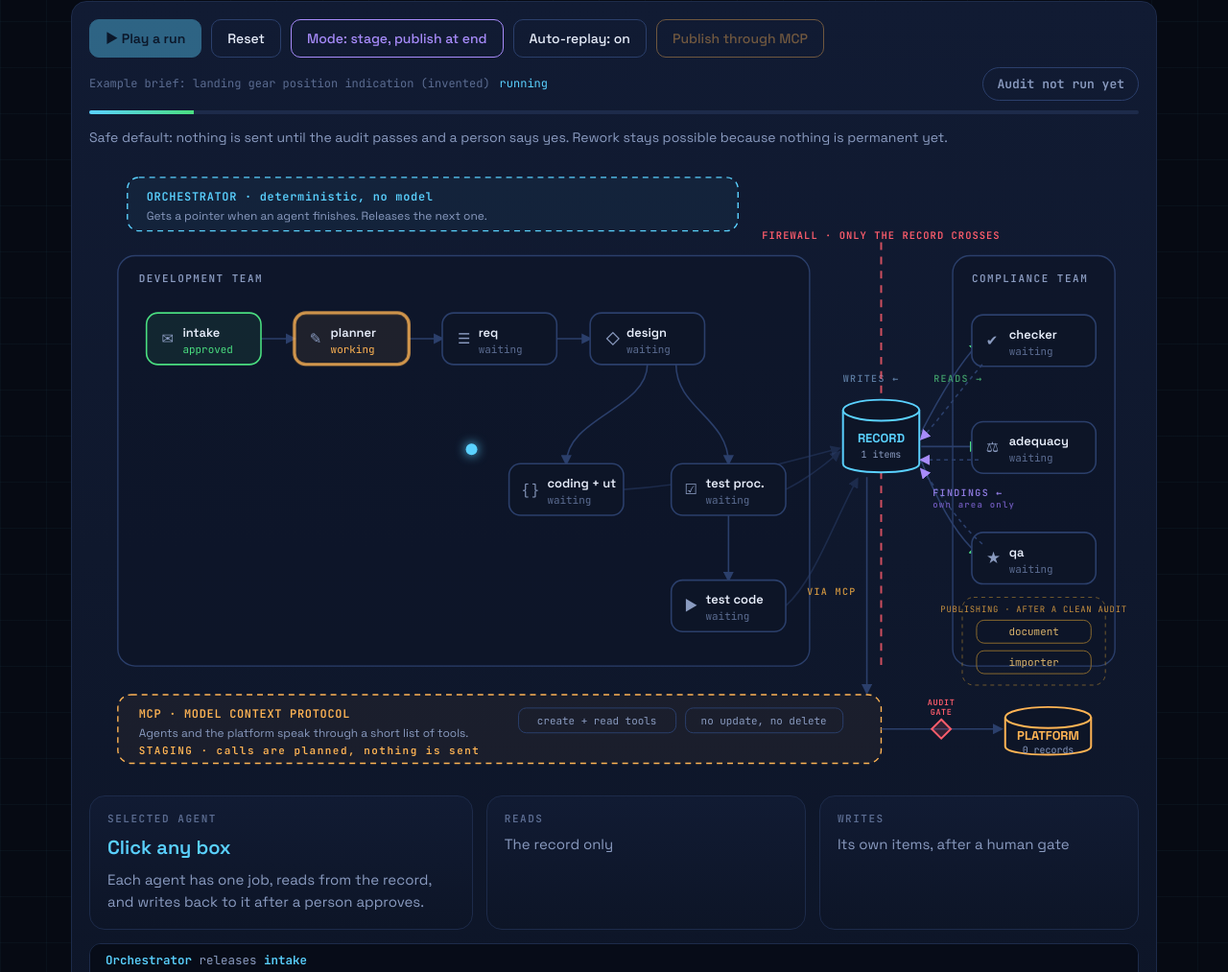
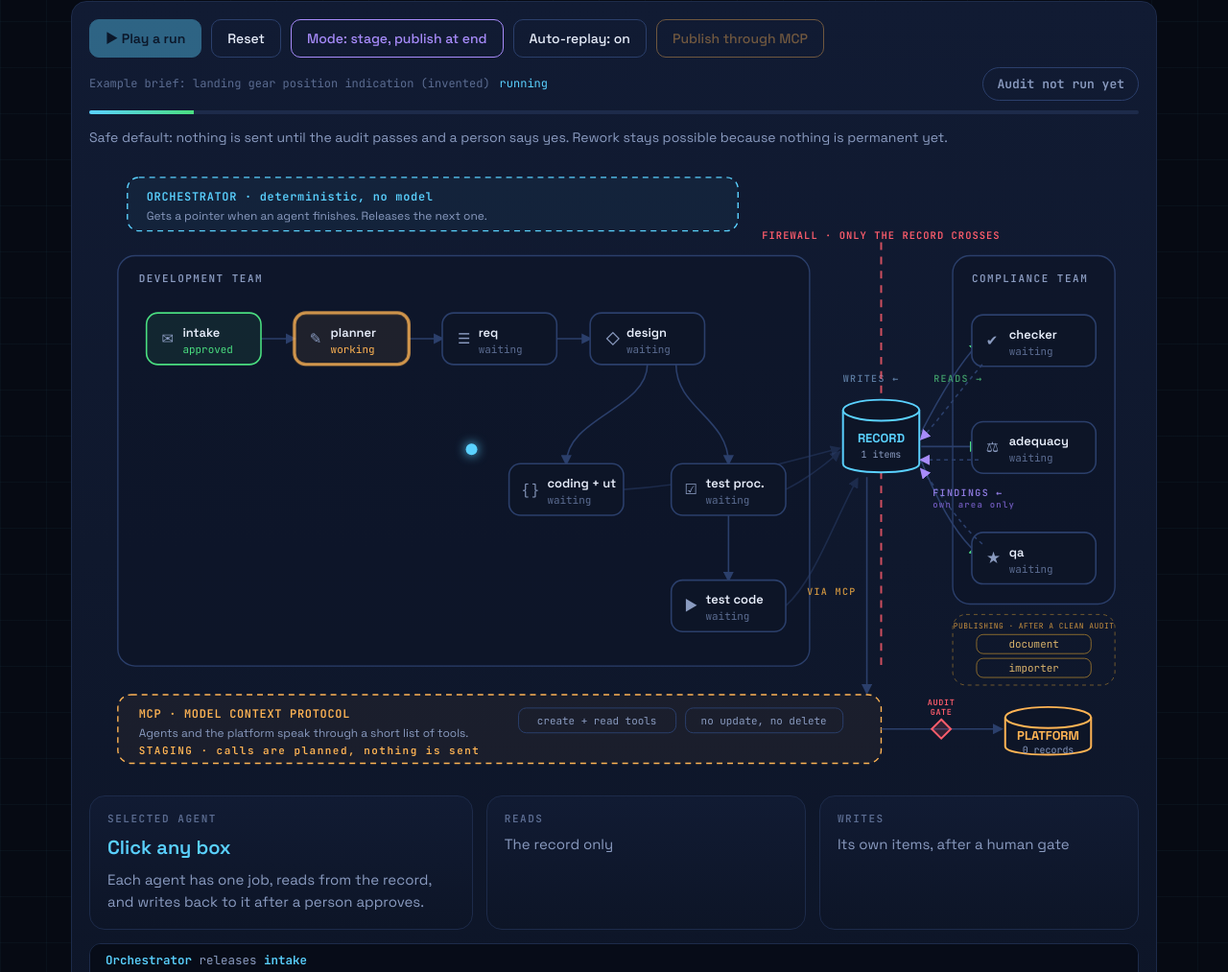
Before and after one commit to YashRao10/agentic-engineering-workflow, a plain HTML site: page index.html in a window 1280 px wide. Shown: the part 2378-3391 px from the top of the page at 96% size. Drawn offline with Linux system fonts and the light colour scheme.

Commit message:
Move the publishing team below the compliance box so the teams do not overlap
Co-Authored-By: Claude Sonnet 5.5 <noreply@anthropic.com>
Claude-Session: https://claude.ai/code/session_01UUkYuynFXkmbBP2xHYaBWr

```diff
--- a/index.html
+++ b/index.html
@@ -461,7 +461,7 @@ footer{max-width:1180px;margin:0 auto;padding:40px 24px 80px;color:var(--dim);fo
 
       <rect class="zone" x="30" y="100" width="725" height="430" rx="18"/>
       <text class="zt" x="52" y="128">DEVELOPMENT TEAM</text>
-      <rect class="zone" x="905" y="100" width="170" height="430" rx="18"/>
+      <rect class="zone" x="905" y="100" width="170" height="365" rx="18"/>
       <text class="zt" x="925" y="128">COMPLIANCE TEAM</text>
 
       <!-- chain arrows -->
@@ -522,12 +522,12 @@ footer{max-width:1180px;margin:0 auto;padding:40px 24px 80px;color:var(--dim);fo
 
       <!-- publishing team: runs only after a clean audit (static, not part of the animation) -->
       <g id="pubteam" aria-label="Publishing team: document agent and importer, after a clean audit">
-        <rect x="915" y="458" width="150" height="92" rx="12" fill="none" stroke="#8a6a2f" stroke-dasharray="4 4" opacity=".8"/>
-        <text x="990" y="474" text-anchor="middle" style="font:9px JetBrains Mono,monospace;fill:#c9913f;letter-spacing:.08em">PUBLISHING · AFTER A CLEAN AUDIT</text>
-        <rect x="930" y="482" width="120" height="24" rx="8" fill="none" stroke="#8a6a2f"/>
-        <text x="990" y="498" text-anchor="middle" style="font:11px JetBrains Mono,monospace;fill:#d9b36b">document</text>
-        <rect x="930" y="514" width="120" height="24" rx="8" fill="none" stroke="#8a6a2f"/>
-        <text x="990" y="530" text-anchor="middle" style="font:11px JetBrains Mono,monospace;fill:#d9b36b">importer</text>
+        <rect x="905" y="476" width="170" height="74" rx="14" fill="none" stroke="#8a6a2f" stroke-dasharray="4 4" opacity=".8"/>
+        <text x="990" y="491" text-anchor="middle" style="font:8px JetBrains Mono,monospace;fill:#c9913f;letter-spacing:.06em">PUBLISHING · AFTER A CLEAN AUDIT</text>
+        <rect x="930" y="497" width="120" height="20" rx="7" fill="none" stroke="#8a6a2f"/>
+        <text x="990" y="511" text-anchor="middle" style="font:11px JetBrains Mono,monospace;fill:#d9b36b">document</text>
+        <rect x="930" y="522" width="120" height="20" rx="7" fill="none" stroke="#8a6a2f"/>
+        <text x="990" y="536" text-anchor="middle" style="font:11px JetBrains Mono,monospace;fill:#d9b36b">importer</text>
       </g>
 
       <!-- compliance findings back to the record (own area) -->
```
